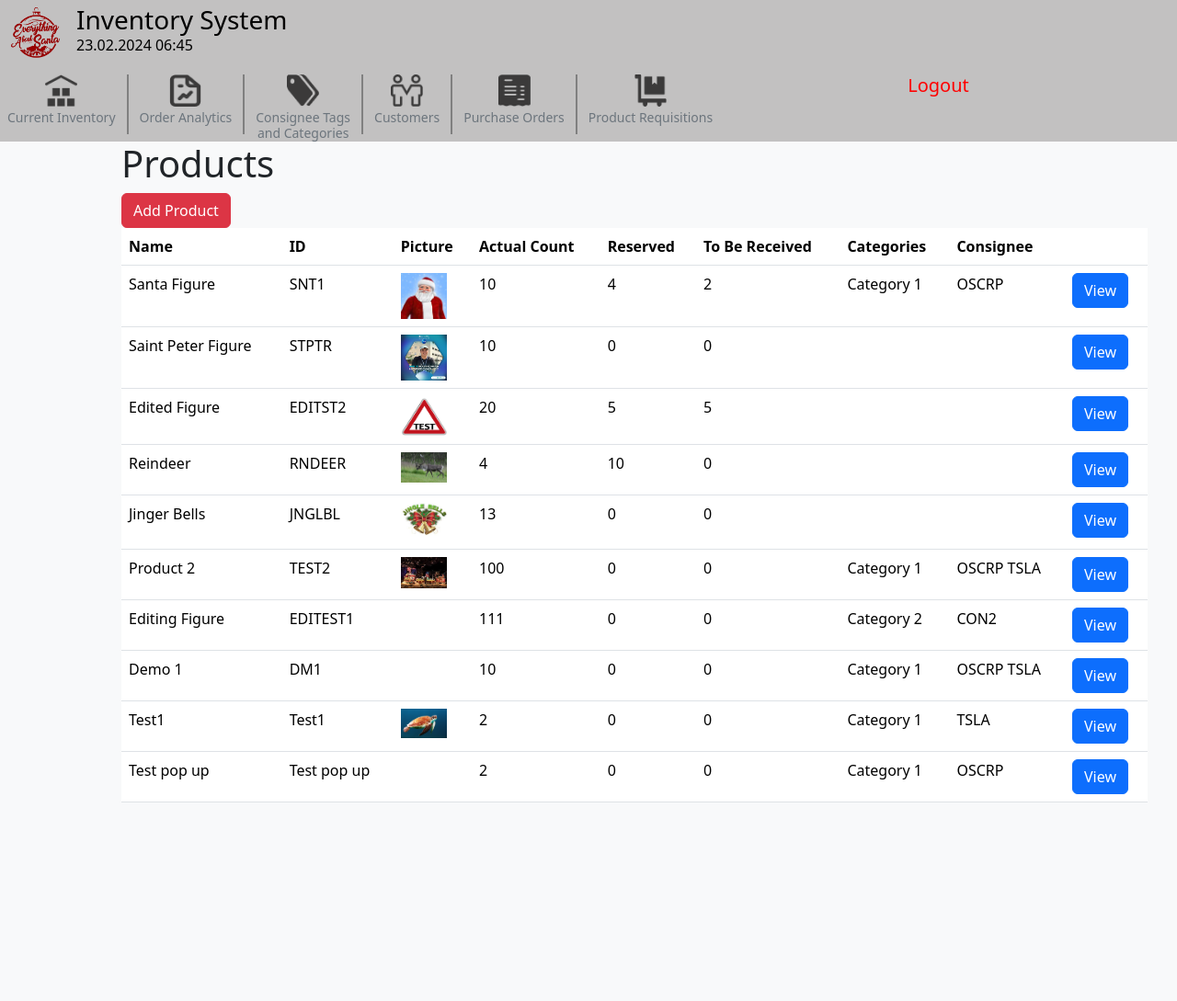
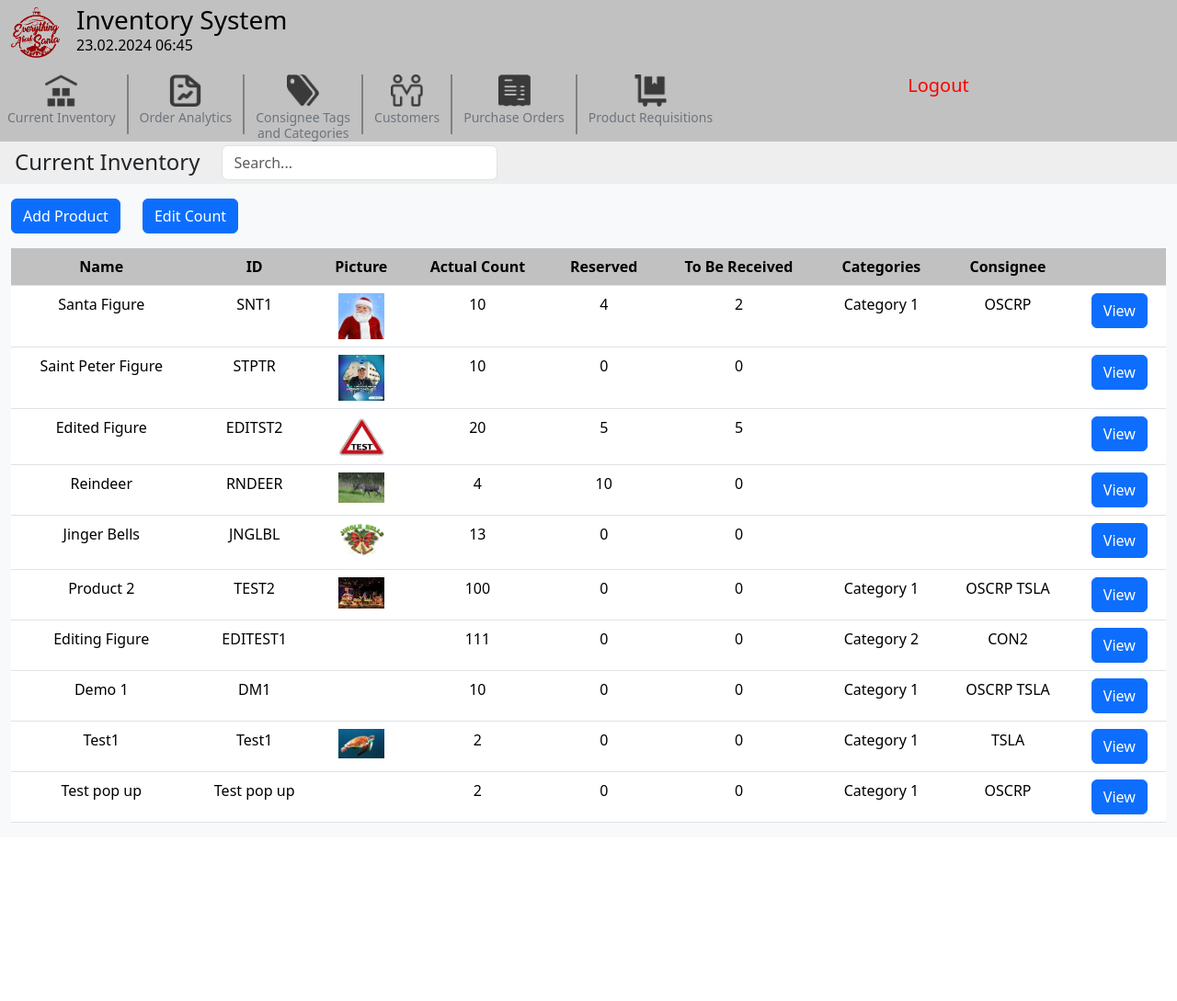
Before and after one commit to Miguel-Glorioso/EAS-Inventory-System, a Django app: page /current_inventory in a window 1280 px wide; the page is wider, and only the part inside the window is pictured. Shown: that part at 92% size. After the commit the page ends 895 px from the top of that part, so only its background shows below. Run offline with Django 5.2, Linux system fonts and the light colour scheme; data comes from the database, SQL or seed files in the repository.

Commit message:
Current inventory fixed

```diff
--- a/EASinventorysystem/inventoryapp/templates/inventoryapp/base.html
+++ b/EASinventorysystem/inventoryapp/templates/inventoryapp/base.html
@@ -109,12 +109,9 @@
                 </a>
             </div>
     </nav>
-    <div class="row">
-        <div class="container" style="margin-left: 50px; margin-bottom: 200px;">
-            <div>
-                {% block content %}
-                {% endblock %}
-            </div>
+        <div>
+            {% block content %}
+            {% endblock %}
         </div>
     </div>
     <script src="https://cdn.jsdelivr.net/npm/bootstrap@5.3.3/dist/js/bootstrap.bundle.min.js" integrity="sha384-YvpcrYf0tY3lHB60NNkmXc5s9fDVZLESaAA55NDzOxhy9GkcIdslK1eN7N6jIeHz" crossorigin="anonymous"></script>
--- a/EASinventorysystem/inventoryapp/templates/inventoryapp/current_inventory.html
+++ b/EASinventorysystem/inventoryapp/templates/inventoryapp/current_inventory.html
@@ -9,9 +9,90 @@
   </head>
 
 <body class="bg-light">
-  <div class="container">
-    <h1>Products</h1>
-    <div>
+  <div class="container-fluid">
+    <!-- Filter row -->
+    <div class="row p-1" style="background-color: #eee;">
+      <div class="col-md-auto d-flex align-items-center">
+        <h4 class="m-0 mr-3">Current Inventory</h4>
+      </div>
+
+      <!-- Search Bar -->
+      <div class="col d-flex align-items-center">
+        <div class="search-bar ml-auto">
+          <input type="text" class="form-control" style="width: 300px;" placeholder="Search...">
+        </div>
+      </div>
+    </div>
+
+    <!-- Buttons row -->
+    <div class="row mt-3">
+      <!-- Buttons column -->
+      <div class="col-md-auto">
+        <a href="{% url 'add_product' %}" class="btn btn-primary">Add Product</a>
+      </div>
+
+      <div class="col-md-auto">
+        <a href="#" class="btn btn-primary">Edit Count</a>
+      </div>
+    </div>
+
+    <!-- Table Inventory row -->
+    <div class="row mt-3">
+      <div class="table-responsive">
+        <table class="table text-center">
+          <thead>
+            <tr>
+              <th scope="col" style="background-color: #C2C1C1;">Name</th>
+              <th scope="col" style="background-color: #C2C1C1;">ID</th>
+              <th scope="col" style="background-color: #C2C1C1;">Picture</th>
+              <th scope="col" style="background-color: #C2C1C1;">Actual Count</th>
+              <th scope="col" style="background-color: #C2C1C1;">Reserved</th>
+              <th scope="col" style="background-color: #C2C1C1;">To Be Received</th>
+              <th scope="col" style="background-color: #C2C1C1;">Categories</th>
+              <th scope="col" style="background-color: #C2C1C1;">Consignee</th>
+              <th scope="col" style="background-color: #C2C1C1;"> </th>
+            </tr>
+          </thead>
+          <tbody>
+            {% for p in products %}
+              <tr>
+                <td class = "iname">{{p.Name}}</td>
+                <td class = "iid">{{p.EAS_Product_ID}}</td>
+                <td class = "ipicture">
+                  {% if p.Picture %}
+                    <img src="{{ p.Picture.url }}" width="50">
+                  {% endif %}
+                </td>
+                <td class = "iact_inv_cnt">{{p.Actual_Inventory_Count}}</td>
+                <td class = "irsrvd_cnt">{{p.Reserved_Inventory_Count}}</td>
+                <td class = "ito_be_rcvd_cnt">{{p.To_Be_Received_Inventory_Count}}</td>
+                <td class = "icategories">{{p.Category}}</td>
+                <td class = "iconsignee">
+                  {% for c in consignee_products %}
+                    {% if c.Product_ID.Product_ID == p.Product_ID %}
+                      {{ c.Consignee_ID.Consignee_Tag_ID }}
+                    {% endif %}
+                  {% endfor %}
+                </td>
+                <td>
+                  <a href="{% url 'view_product' pk=p.Product_ID %}" type="button" class="btn btn-primary">View</button>
+                </td>
+              </tr>
+            {% endfor %}
+          </tbody>
+        </table>
+      </div>
+    </div>
+
+
+
+
+
+
+
+
+
+    <!-- <div>
       <a href="{% url 'add_product' %}" class="btn btn-danger">Add Product</a>
     </div>
     <div class="table-responsive">
@@ -57,7 +138,7 @@
           {% endfor %}
         </tbody>
       </table>
-    </div>
+    </div> -->
               <!-- <div class="justify-content-center">
                 <button type="submit" class="btn btn-info" id="cls">Add Item</button>
               </div> -->
```
